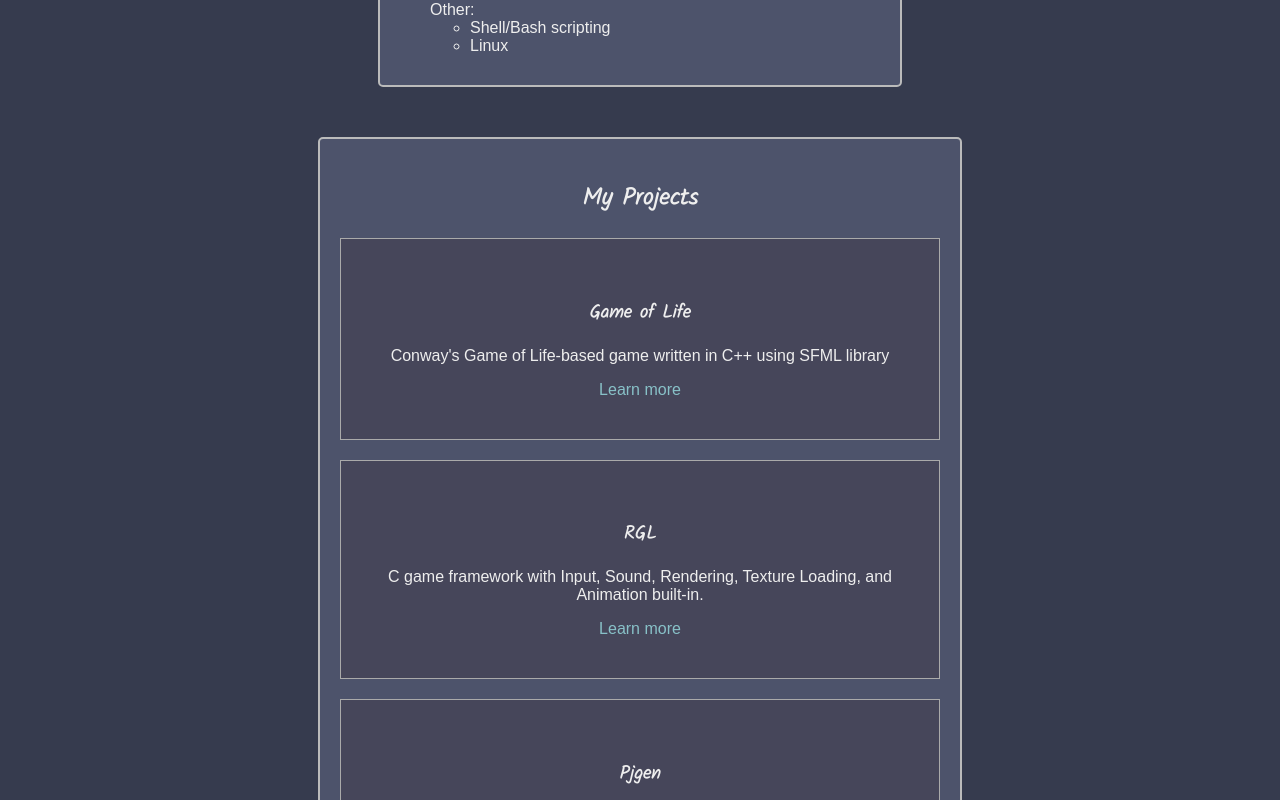
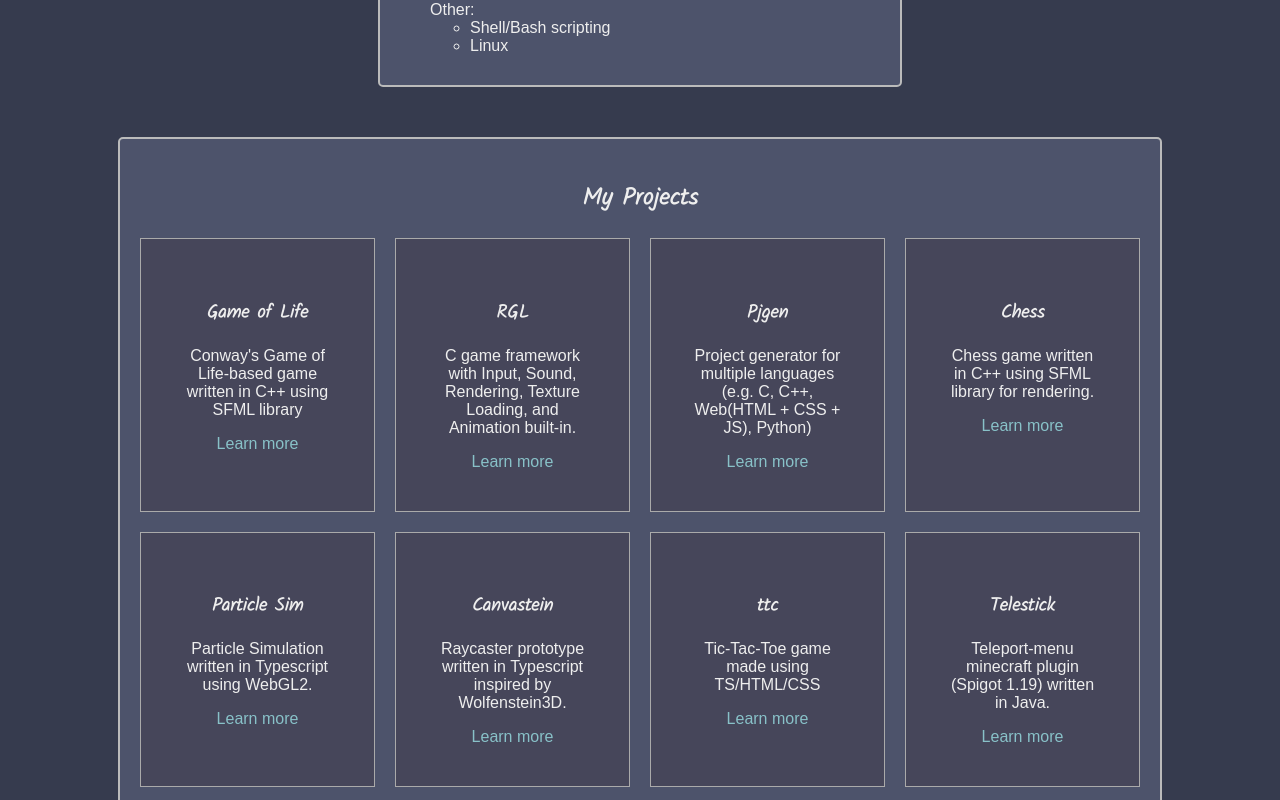
Before and after one commit to rxn7/portfolio, a React (Create React App) app: page /#/ in a window 1280 px wide. Shown: the part 1900-2700 px from the top of the page. Built offline with nearby package versions, Linux system fonts and the light colour scheme; a web font is replaced by a local one.

Commit message:
Made Projects component wider

```diff
--- a/src/components/projects/Projects.css
+++ b/src/components/projects/Projects.css
@@ -3,16 +3,10 @@
 	border: 1px solid #aaa;
 }
 
-#projects-frame {
-	padding: 0 10px;
-	max-width: 1000px;
-	width: 92%;
-}
-
 #projects-container {
 	display: grid;
 	grid-gap: 20px;
-	grid-template-columns: repeat(auto-fit, minmax(300px, 1fr));
+	grid-template-columns: repeat(auto-fit, minmax(200px, 1fr));
 }
 
 .project-container {
--- a/src/components/projects/Projects.tsx
+++ b/src/components/projects/Projects.tsx
@@ -16,7 +16,7 @@
 	));
 
 	return (
-		<Frame title="My Projects">
+		<Frame maxWidth="1000px" title="My Projects">
 			<div id="projects-container">{projectsElements}</div>
 		</Frame>
 	);
--- a/src/data/projects.json
+++ b/src/data/projects.json
@@ -65,7 +65,7 @@
 	{
 		"name": "ttc",
 		"description": "Tic-Tac-Toe game made using TS/HTML/CSS",
-		"detailedDescription": "This project has all features of tic-tac-toe implemented, win detection, winning combo line drawing etc.",
+		"detailedDescription": "This project has all features of tic-tac-toe implemented.",
 		"srcUrl": "https://github.com/rxn7/ttc",
 		"websiteUrl": "https://rxn7.github.io/ttc",
 		"status": "Finished",
```
